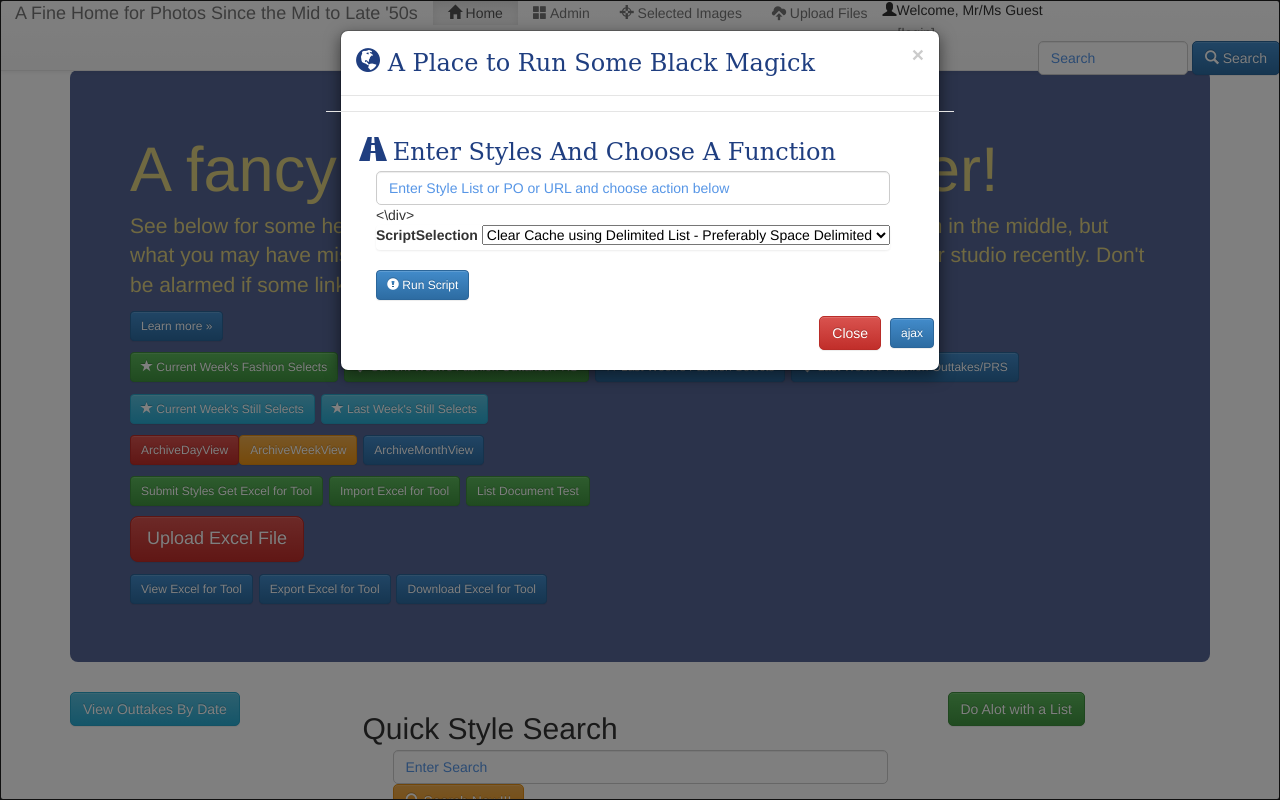
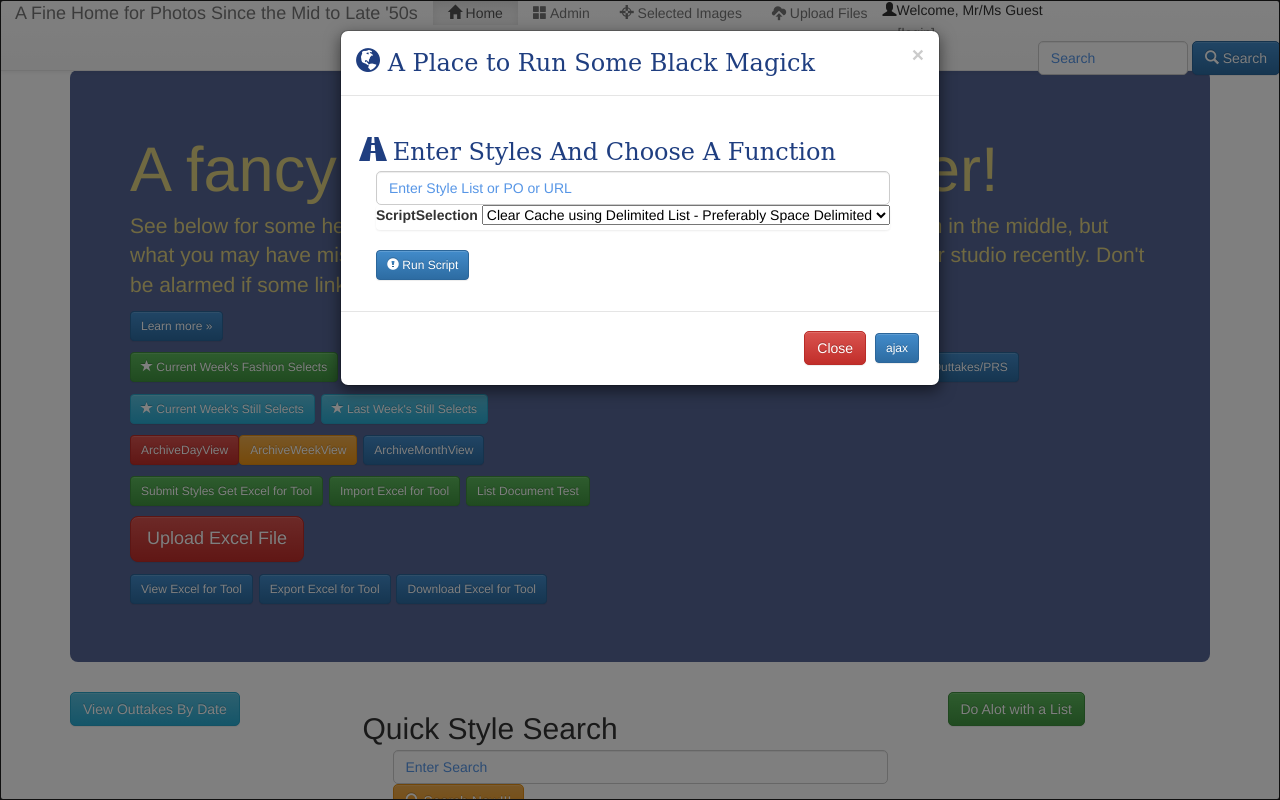
Before and after one commit to connectthefuture/djdam165, a Django app: page / in a window 1280 px wide, after a click on "Do Alot with a List". Run offline with Django 3.2, Linux system fonts and the light colour scheme; parts of the project's set-up code (start-up, migrations or seed data) failed here and were passed over; some libraries are stand-ins or nearby versions.

Commit message:
Update jbhome.html

```diff
--- a/templates/base/jbhome.html
+++ b/templates/base/jbhome.html
@@ -184,8 +184,8 @@
                             <div class="form-group form-horizontal">
                                 {# <input type="text" class="form-control" name="colorstyle" id="colorstyle" placeholder="Search"> #}
                                 <input type="hidden" name="ajaxresponse" id="ajaxresponse">
-                                <input type="text" placeholder="Enter Style List or PO or URL and choose action below" style="box-sizing:border-box" class="form-control" name="input_list">
-                                        <div class="script-result"><\div><div class="spinner"></div>
+                                <input type="text" placeholder="Enter Style List or PO or URL" style="box-sizing:border-box" class="form-control" name="input_list">
+                                        <div class="script-result"></div><div class="spinner"></div>
                                         <div class="list-group">
                                             <label for="multiselect">
                                             ScriptSelection
```
